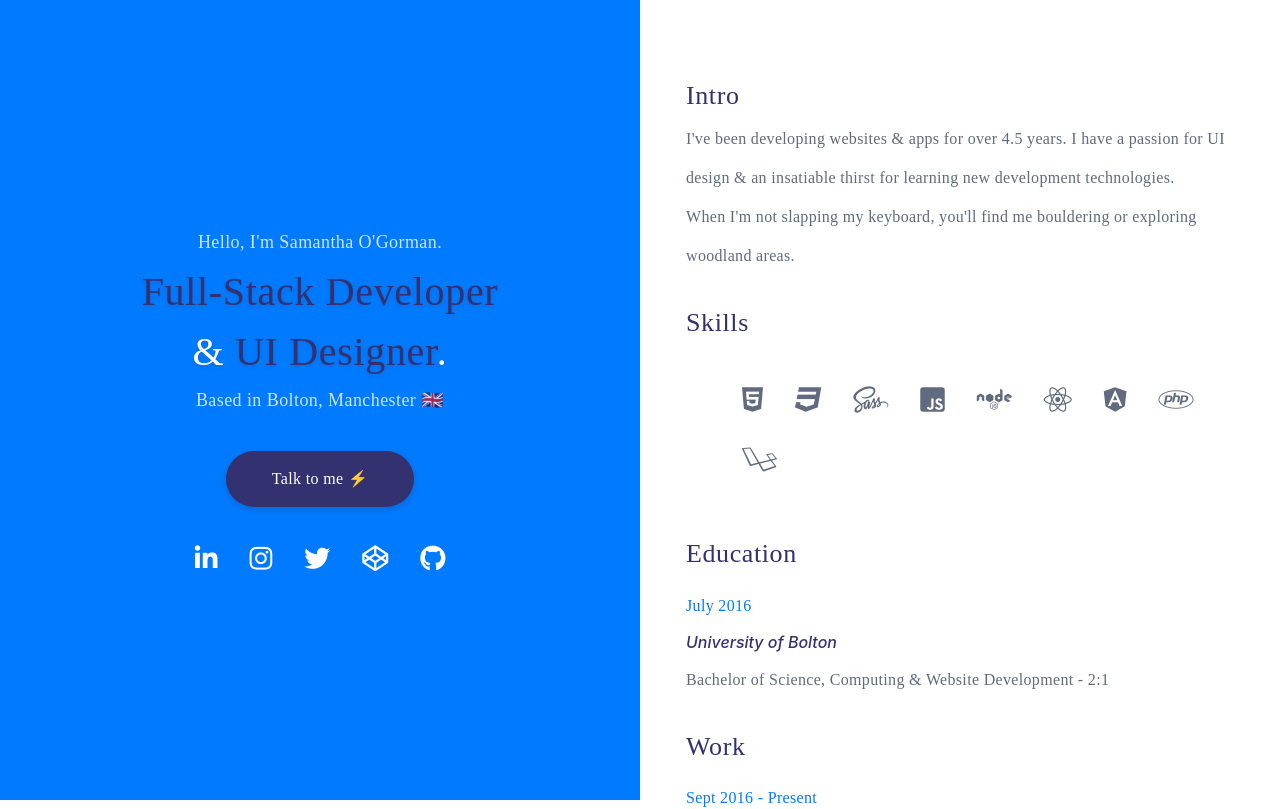
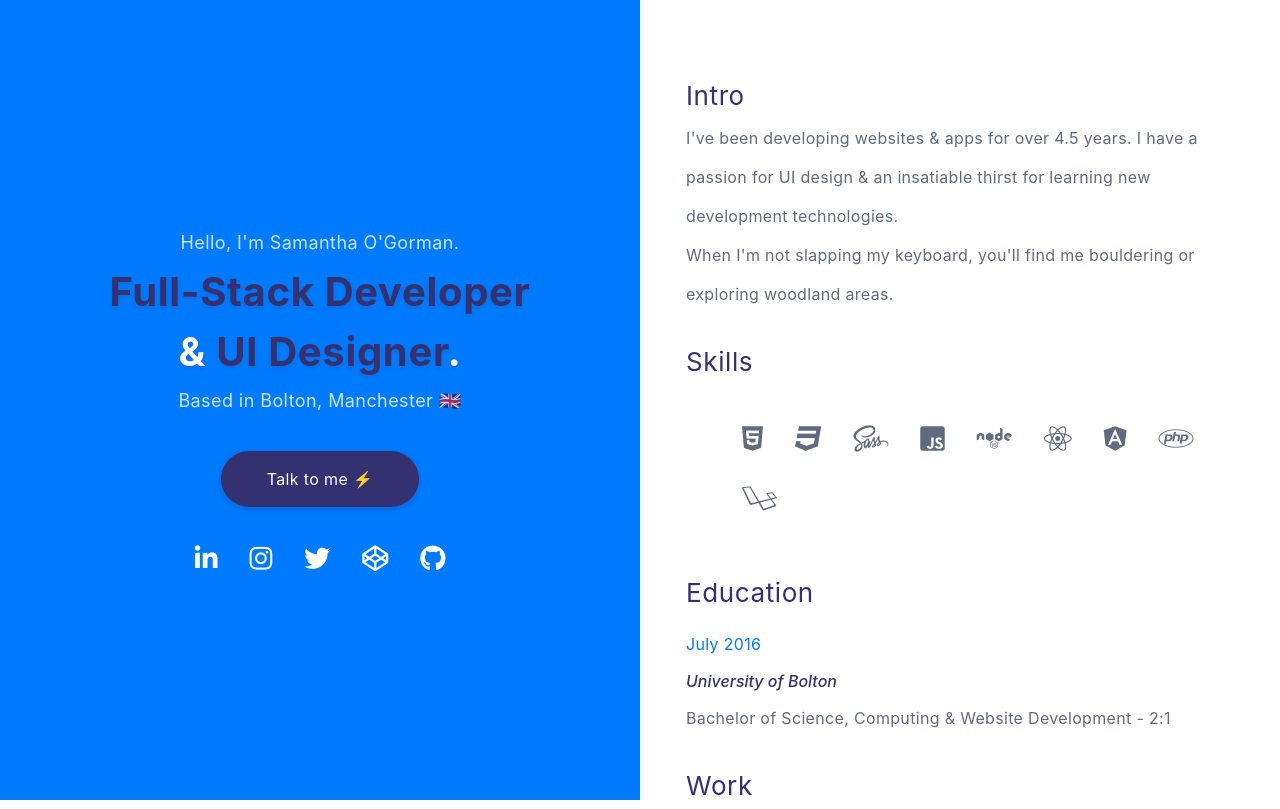
Before and after one commit to samogorm/personal-website, an Angular app: page / in a window 1280 px wide. Shown: the top 809 px of the page. Built offline with nearby package versions, Linux system fonts and the light colour scheme.

Commit message:
font family change

```diff
--- a/src/app/app.component.css
+++ b/src/app/app.component.css
@@ -1,3 +1,7 @@
+body {
+    font-family: -apple-system,BlinkMacSystemFont,"Segoe UI",Roboto,"Helvetica Neue",Arial,sans-serif,"Apple Color Emoji","Segoe UI Emoji","Segoe UI Symbol";
+}
+
 #app-container {
     width: 100%;
     height: 100vh;
@@ -26,14 +30,14 @@
 }
 
 #left-side h5 {
-    font-family: SFProText-Regular;
+    font-weight: 400;
     font-size: 18px;
     color: rgba(255, 255, 255, 0.8);
     letter-spacing: 0.42px;
 }
 
 #left-side h1 {
-    font-family: SFProText-Bold;
+    font-weight: 700;
     font-size: 40px;
     color: #FFFFFF;
     letter-spacing: 0.67px;
@@ -52,7 +56,7 @@
 
 .btn-lit {
     margin-top: 2rem;
-    font-family: SFProText-Regular;
+    font-weight: 400;
     color: #FFFFFF;
     letter-spacing: 0.37px;
     background: #333170;
@@ -94,14 +98,14 @@
 }
 
 #right-side h3 {
-    font-family: SFProText-Regular;
+    font-weight: 400;
     font-size: 26px;
     color: #333170;
     letter-spacing: 0.6px;
 }
 
 #right-side p {
-    font-family: SFProText-Regular;
+    font-weight: 400;
     font-size: 16px;
     color: #616B7F;
     letter-spacing: 0.33px;
@@ -126,7 +130,7 @@
 
 #right-side h5 {
     margin-top: 1rem;
-    font-family: SFProText-Bold;
+    font-weight: 400;
     font-size: 16px;
     color: #007BFF;
     letter-spacing: 0.33px;
```
